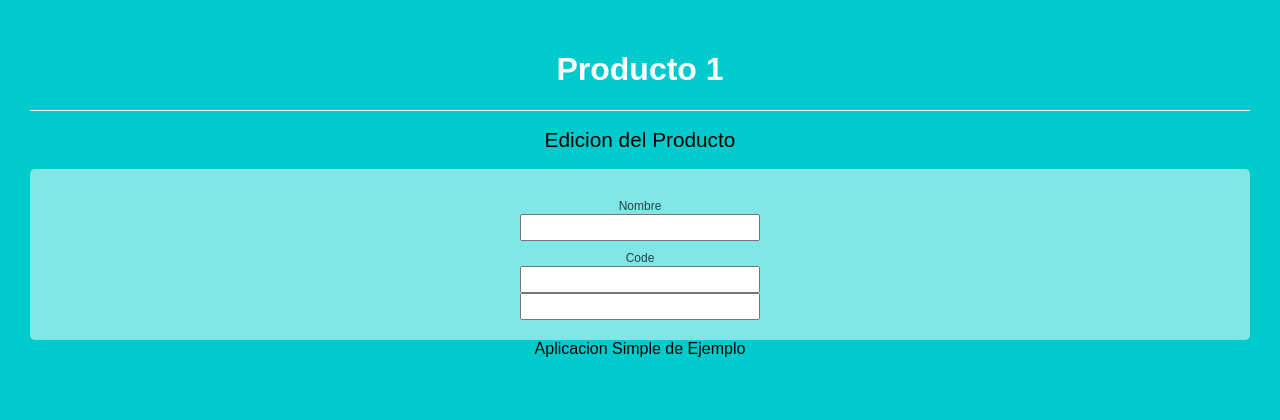
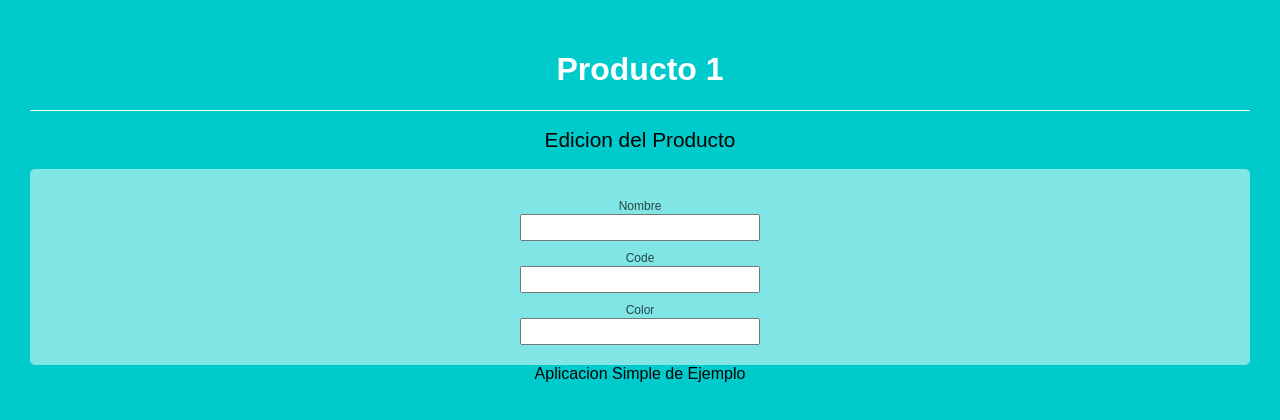
Before and after one commit to santobuonoivan/adm-comerce, a React (Create React App) app: page /products/1/edit in a window 1280 px wide. Shown: the top 420 px of the page. Built offline with nearby package versions, Linux system fonts and the light colour scheme.

Commit message:
validaciones de formularios

```diff
--- a/src/components/clients/CustomerEdit.js
+++ b/src/components/clients/CustomerEdit.js
@@ -40,5 +40,4 @@ CustomerEdit.propTypes = {
 };
 
 const CustomerEditForm = reduxForm({ form: 'CustomerEdit'})(CustomerEdit);
-
 export default setPropsAsInitial(CustomerEditForm);
--- a/src/components/products/ProductEdit.js
+++ b/src/components/products/ProductEdit.js
@@ -43,7 +43,7 @@ const ProductEdit = ({ product_id,name,code,color }) => {
                 />
                 <Field
                     name='color'
-                    component='input'
+                    component={MyField}
                     type='text'
                     label='Color'
                 />
```
